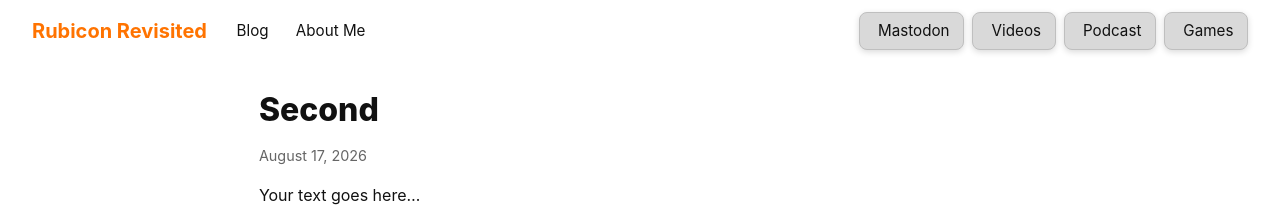
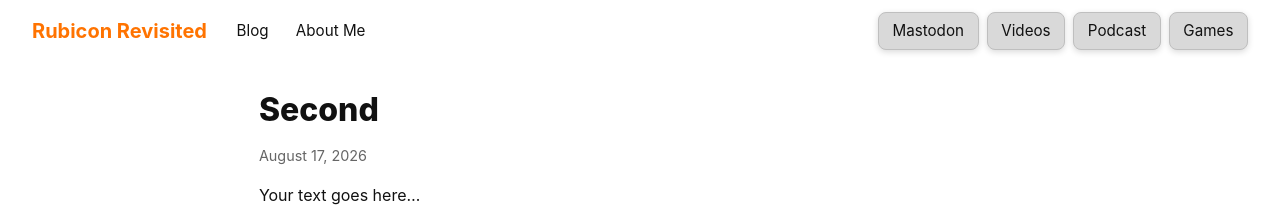
Before and after one commit to StepanJiri/stepankarasek.github.io, a Jekyll site: the page built from index.md, in a window 1280 px wide. Shown: the top 207 px of the page. Built offline with Jekyll 4.4.1, drawn with Linux system fonts in a browser that asks for light colours.

Commit message:
Update default.html

```diff
--- a/_layouts/default.html
+++ b/_layouts/default.html
@@ -21,24 +21,11 @@
            class="nav-link {% if page.url contains '/about' %}active{% endif %}">About Me</a>
       </nav>
     </div>
-
-   <div class="header-right">
-  <a href="https://mastodon.social/@StepanJiriKarasek" class="nav-link nav-link-external" target="_blank" rel="noopener">
-    <svg class="nav-icon" viewBox="0 0 24 24" fill="currentColor" aria-hidden="true"><path d="M21.58 8.67c0-4.4-2.89-5.7-2.89-5.7-1.46-.67-3.98-.95-6.6-.97h-.06c-2.61.02-5.13.3-6.6.97 0 0-2.88 1.3-2.88 5.7 0 1.01-.02 2.22.01 3.5.1 4.32.76 8.58 4.61 9.6 1.78.47 3.3.57 4.53.5 2.23-.13 3.48-.8 3.48-.8l-.07-1.6s-1.59.5-3.38.44c-1.77-.06-3.64-.2-3.93-2.42a4.6 4.6 0 0 1-.04-.6s1.76.43 3.98.53c1.36.06 2.63-.08 3.92-.24 2.48-.3 4.64-1.85 4.91-3.27.42-2.25.39-5.5.39-5.5zm-3.29 5.44h-2.04v-4.98c0-1.05-.44-1.58-1.32-1.58-.97 0-1.46.63-1.46 1.87v2.7h-2.03v-2.7c0-1.24-.49-1.87-1.46-1.87-.88 0-1.32.53-1.32 1.58v4.98H6.62V8.94c0-1.05.27-1.88.8-2.5.55-.62 1.28-.94 2.17-.94 1.04 0 1.82.4 2.35 1.2l.5.86.5-.86c.53-.8 1.31-1.2 2.35-1.2.9 0 1.62.32 2.17.94.53.62.8 1.45.8 2.5v5.17z"/></svg>
-    <span class="nav-text">Mastodon</span>
-  </a>
-  <a href="{{ '/youtube/' | relative_url }}" class="nav-link nav-link-external" target="_blank" rel="noopener">
-    <svg class="nav-icon" viewBox="0 0 24 24" fill="currentColor" aria-hidden="true"><path d="M17 10.5V7a1 1 0 0 0-1-1H4a1 1 0 0 0-1 1v10a1 1 0 0 0 1 1h12a1 1 0 0 0 1-1v-3.5l4 4v-11l-4 4z"/></svg>
-    <span class="nav-text">Videos</span>
-  </a>
-  <a href="{{ '/podcast/' | relative_url }}" class="nav-link nav-link-external" target="_blank" rel="noopener">
-    <svg class="nav-icon" viewBox="0 0 24 24" fill="currentColor" aria-hidden="true"><path d="M12 14a3 3 0 0 0 3-3V6a3 3 0 0 0-6 0v5a3 3 0 0 0 3 3zm5-3a5 5 0 0 1-10 0H5a7 7 0 0 0 6 6.92V21h2v-3.08A7 7 0 0 0 19 11h-2z"/></svg>
-    <span class="nav-text">Podcast</span>
-  </a>
-  <a href="https://jirka-karasek.itch.io" class="nav-link nav-link-external" target="_blank" rel="noopener">
-    <svg class="nav-icon" viewBox="0 0 24 24" fill="currentColor" aria-hidden="true"><path d="M17.5 7h-11C4.67 7 3 8.9 3 11.25 3 13 4 15 5.2 15c.8 0 1.13-.5 2.02-1.5.4-.45.85-.75 1.28-.75s.88.3 1.28.75c.4.45.9.75 1.22.75s.82-.3 1.22-.75c.4-.45.85-.75 1.28-.75s.88.3 1.28.75c.89 1 1.22 1.5 2.02 1.5C19 15 20 13 20 11.25 20 8.9 18.33 7 17.5 7zM9 10.5h-1v1H7v-1H6v-1h1v-1h1v1h1v1zm5.75.75a.75.75 0 1 1 0-1.5.75.75 0 0 1 0 1.5zm2-2a.75.75 0 1 1 0-1.5.75.75 0 0 1 0 1.5z"/></svg>
-    <span class="nav-text">Games</span>
-  </a>
+<div class="header-right">
+  <a href="https://mastodon.social/@StepanJiriKarasek" class="nav-link nav-link-external" target="_blank" rel="noopener">Mastodon</a>
+  <a href="{{ '/youtube/' | relative_url }}" class="nav-link nav-link-external" target="_blank" rel="noopener">Videos</a>
+  <a href="{{ '/podcast/' | relative_url }}" class="nav-link nav-link-external" target="_blank" rel="noopener">Podcast</a>
+  <a href="https://jirka-karasek.itch.io" class="nav-link nav-link-external" target="_blank" rel="noopener">Games</a>
 </div>
 
   <main>
```
